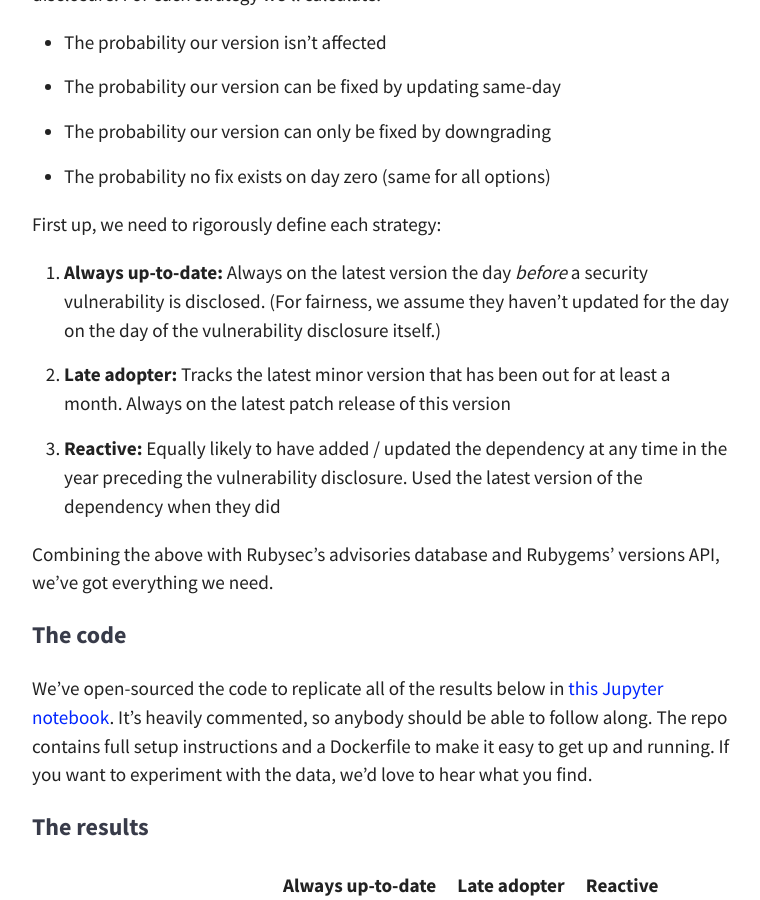
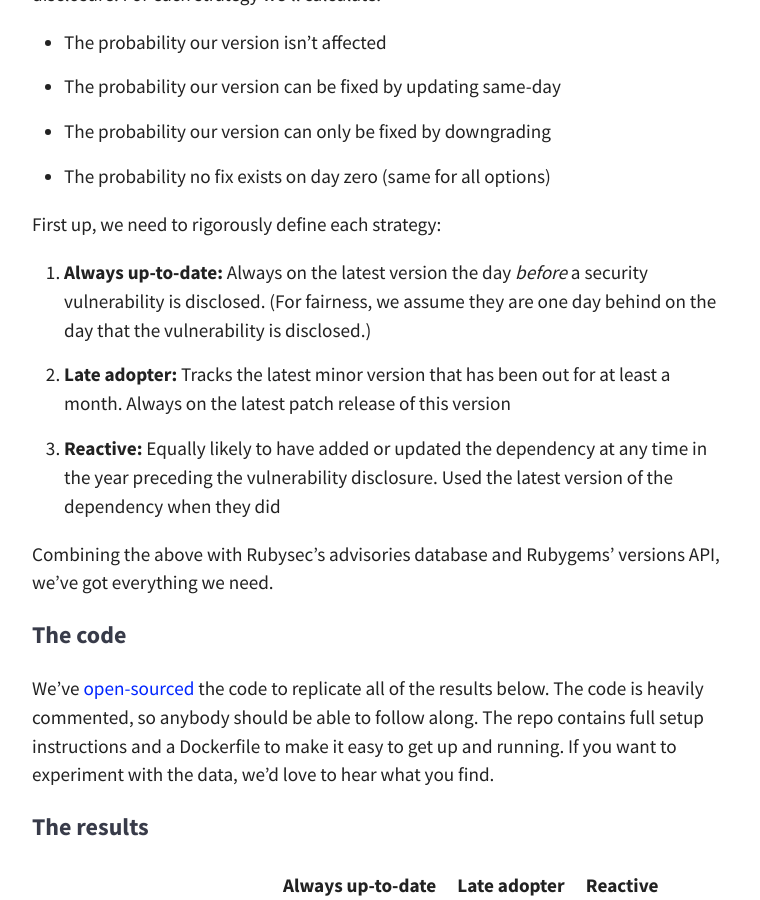
Before and after one commit to desenvolvedorIcotrade/App.bot, a Jekyll site: the page built from blog/_posts/2017-05-26-the-latest-dependency-version-is-probably-the-most-secure.md, in a window 1280 px wide and 900 px high, scrolled down 1047 px. Shown: the whole window, without its empty margins (258-1018 px from the left). Built offline with Jekyll 4.4.1, drawn with Linux system fonts in a browser that asks for light colours; nearby versions of some CDN libraries.

Commit message:
Minor copy changes

```diff
--- a/blog/_posts/2017-05-26-the-latest-dependency-version-is-probably-the-most-secure.md
+++ b/blog/_posts/2017-05-26-the-latest-dependency-version-is-probably-the-most-secure.md
@@ -34,16 +34,16 @@ We’ll profile the position each strategy puts us in on the day of a vulnerabil
 
 First up, we need to rigorously define each strategy:
 
-1. **Always up-to-date:** Always on the latest version the day _before_ a security vulnerability is disclosed. (For fairness, we assume they haven’t updated for the day on the day of the vulnerability disclosure itself.)
+1. **Always up-to-date:** Always on the latest version the day _before_ a security vulnerability is disclosed. (For fairness, we assume they are one day behind on the day that the vulnerability is disclosed.)
 2. **Late adopter:** Tracks the latest minor version that has been out for at least a month. Always on the latest patch release of this version
-3. **Reactive:** Equally likely to have added / updated the dependency at any time in the year preceding the vulnerability disclosure. Used the latest version of the dependency when they did
+3. **Reactive:** Equally likely to have added or updated the dependency at any time in the year preceding the vulnerability disclosure. Used the latest version of the dependency when they did
 
 Combining the above with Rubysec’s advisories database and Rubygems’ versions API, we’ve got everything we need.
 
 
 ### The code
 
-We've open-sourced the code to replicate all of the results below in [this Jupyter notebook][jupyter-notebook]. It's heavily commented, so anybody should be able to follow along. The repo contains full setup instructions and a Dockerfile to make it easy to get up and running. If you want to experiment with the data, we'd love to hear what you find.
+We've [open-sourced][jupyter-notebook] the code to replicate all of the results below. The code is heavily commented, so anybody should be able to follow along. The repo contains full setup instructions and a Dockerfile to make it easy to get up and running. If you want to experiment with the data, we'd love to hear what you find.
 
 
 ### The results
```
